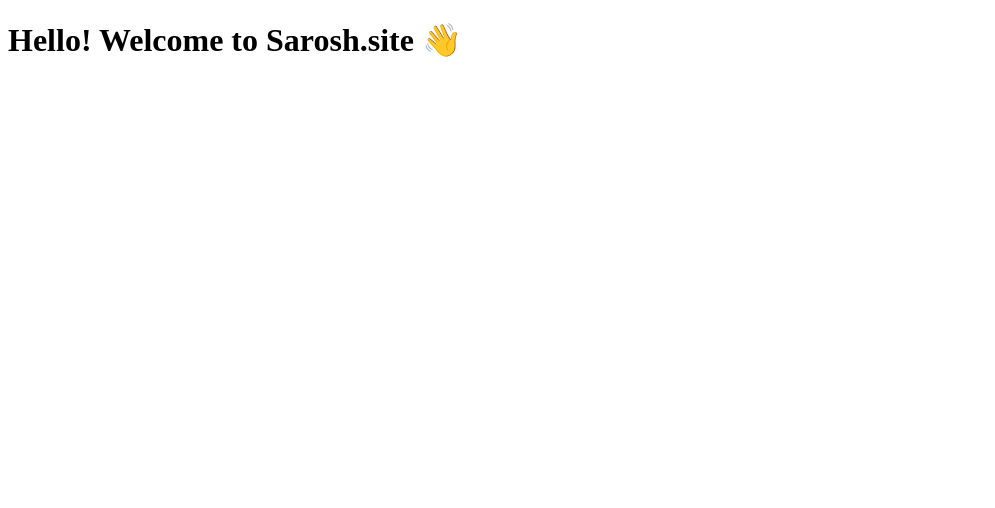
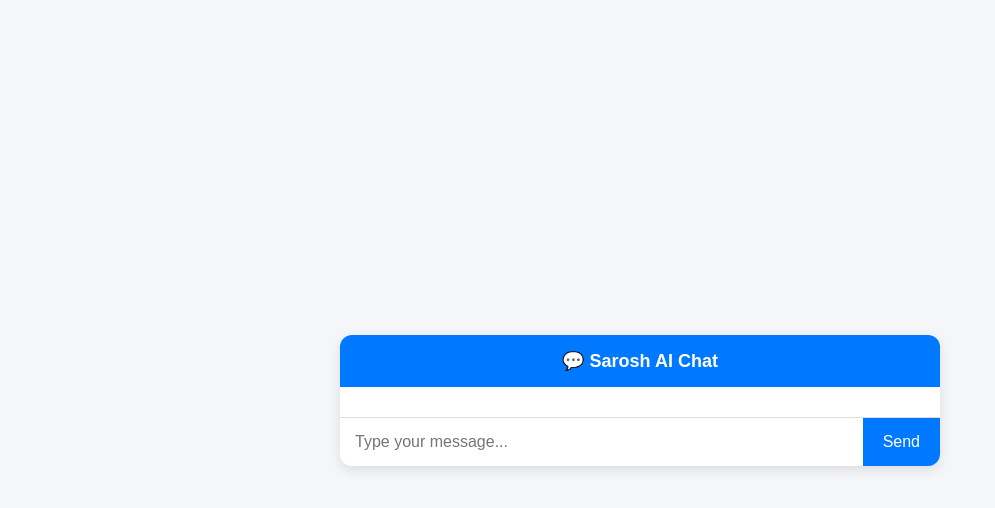
Before and after one commit to noorisarosh/sarosh-site, a plain HTML site: page index.html in a window 1280 px wide. Shown: the whole page, without its empty margins (0-995 px from the left). Drawn offline with Linux system fonts and the light colour scheme.

Commit message:
Update index.html

```diff
--- a/index.html
+++ b/index.html
@@ -1,9 +1,132 @@
 <!DOCTYPE html>
-<html>
-  <head>
-    <title>My Website</title>
-  </head>
-  <body>
-    <h1>Hello! Welcome to Sarosh.site 👋</h1>
-  </body>
+<html lang="en">
+<head>
+  <meta charset="UTF-8">
+  <meta name="viewport" content="width=device-width, initial-scale=1.0">
+  <title>Sarosh AI Chat</title>
+  <style>
+    body {
+      font-family: Arial, sans-serif;
+      background: #f4f6f9;
+      margin: 0;
+      padding: 0;
+      display: flex;
+      justify-content: center;
+      align-items: center;
+      height: 100vh;
+    }
+    .chat-container {
+      width: 100%;
+      max-width: 600px;
+      background: white;
+      border-radius: 12px;
+      box-shadow: 0 4px 12px rgba(0,0,0,0.1);
+      display: flex;
+      flex-direction: column;
+      overflow: hidden;
+    }
+    .chat-header {
+      background: #0078ff;
+      color: white;
+      padding: 15px;
+      text-align: center;
+      font-size: 18px;
+      font-weight: bold;
+    }
+    .chat-messages {
+      flex: 1;
+      padding: 15px;
+      overflow-y: auto;
+    }
+    .message {
+      margin-bottom: 12px;
+      line-height: 1.5;
+    }
+    .user {
+      text-align: right;
+      color: #0078ff;
+      font-weight: bold;
+    }
+    .bot {
+      text-align: left;
+      color: #333;
+    }
+    .chat-input {
+      display: flex;
+      border-top: 1px solid #ddd;
+    }
+    .chat-input input {
+      flex: 1;
+      border: none;
+      padding: 15px;
+      font-size: 16px;
+    }
+    .chat-input button {
+      background: #0078ff;
+      border: none;
+      color: white;
+      padding: 15px 20px;
+      cursor: pointer;
+      font-size: 16px;
+    }
+    .chat-input button:hover {
+      background: #005fcc;
+    }
+  </style>
+</head>
+<body>
+  <div class="chat-container">
+    <div class="chat-header">💬 Sarosh AI Chat</div>
+    <div class="chat-messages" id="chat-messages"></div>
+    <div class="chat-input">
+      <input type="text" id="user-input" placeholder="Type your message..." />
+      <button onclick="sendMessage()">Send</button>
+    </div>
+  </div>
+
+  <script>
+    const messagesDiv = document.getElementById("chat-messages");
+
+    function appendMessage(sender, text) {
+      const div = document.createElement("div");
+      div.classList.add("message", sender);
+      div.textContent = text;
+      messagesDiv.appendChild(div);
+      messagesDiv.scrollTop = messagesDiv.scrollHeight;
+    }
+
+    async function sendMessage() {
+      const input = document.getElementById("user-input");
+      const text = input.value.trim();
+      if (!text) return;
+
+      appendMessage("user", text);
+      input.value = "";
+
+      // Call OpenAI API here
+      try {
+        appendMessage("bot", "Thinking...");
+
+        const response = await fetch("https://api.openai.com/v1/chat/completions", {
+          method: "POST",
+          headers: {
+            "Content-Type": "application/json",
+            "Authorization": "Bearer YOUR_API_KEY_HERE"
+          },
+          body: JSON.stringify({
+            model: "gpt-3.5-turbo",
+            messages: [{ role: "user", content: text }]
+          })
+        });
+
+        const data = await response.json();
+        document.querySelector(".bot:last-child").textContent =
+          data.choices[0].message.content.trim();
+      } catch (err) {
+        document.querySelector(".bot:last-child").textContent =
+          "⚠️ Error: " + err.message;
+      }
+    }
+  </script>
+</body>
 </html>
```
